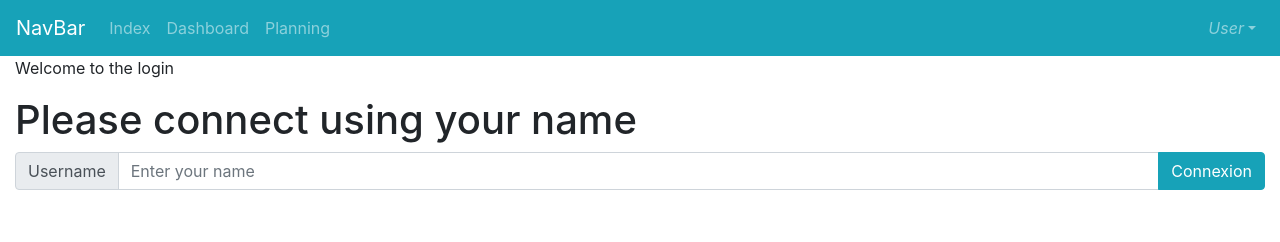
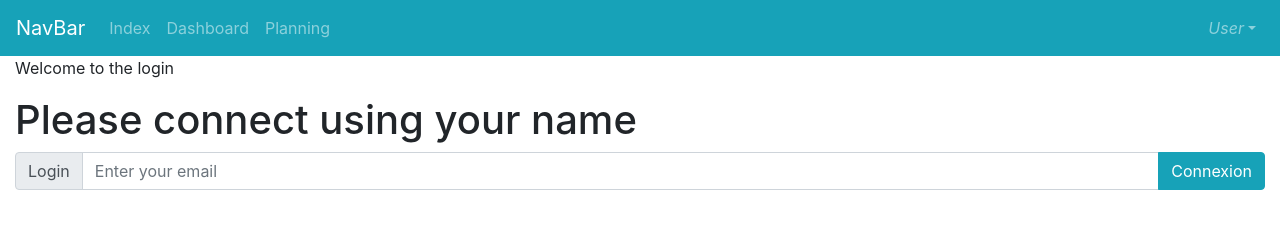
Before and after one commit to Mokui/gta-ynov-vue, a Vue app: page /dashboard in a window 1280 px wide. Shown: the top 242 px of the page. Built offline with nearby package versions, Linux system fonts and the light colour scheme.

Commit message:
readme and connection token creation

```diff
--- a/src/components/Connection.vue
+++ b/src/components/Connection.vue
@@ -3,8 +3,8 @@
     <h1>{{ msg }}</h1>
 
     <!-- Using components -->
-    <b-input-group prepend="Username">
-      <b-form-input  v-model="choosenUser" type="text" placeholder="Enter your name"></b-form-input>
+    <b-input-group prepend="Login">
+      <b-form-input  v-model="choosenUser" type="text" placeholder="Enter your email"></b-form-input>
       <b-input-group-append>
         <b-btn variant="info" v-on:click="connexion">Connexion</b-btn>
       </b-input-group-append>
@@ -27,16 +27,15 @@ export default {
     msg: String,
   },
   created(){
-    console.log(this.users);
+    // console.log(this.users);
 
   },
   methods: {
     connexion(){
-      console.log(this.choosenUser);
-
       for (const u of this.users) {
-        if (u.name == this.choosenUser) {
-          this.$router.push({ name: "home"})
+        if (u.email === this.choosenUser) {
+          // TODO: Crée un token avec un ID hashé puis redirige
+          this.$router.push({ name: "home", params: { userId: u.id }})
         }
         else{
           this.$router.push({ name: "login"})
```
Also changed, not shown: 1 other file (tests, documents, lock files or other folders).
